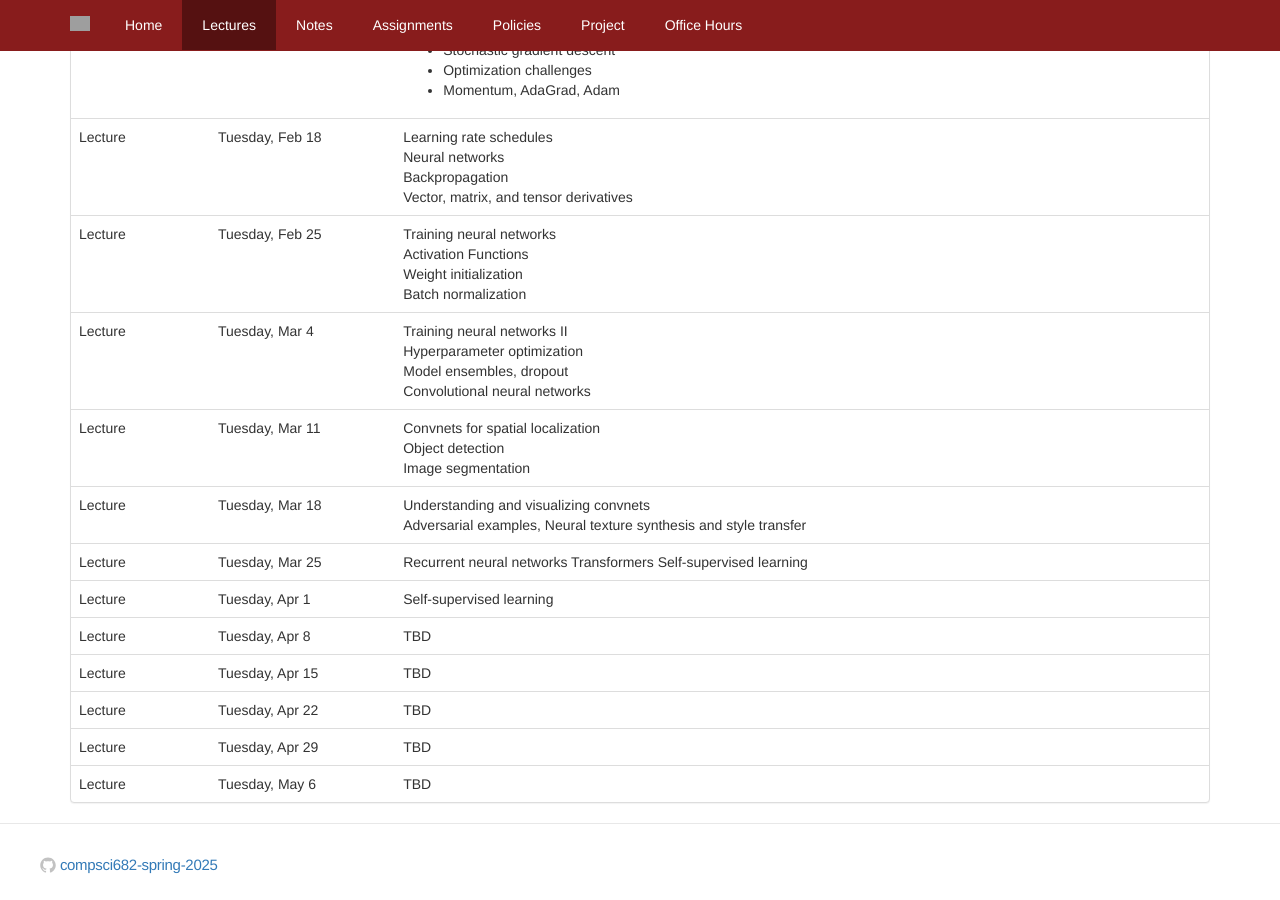
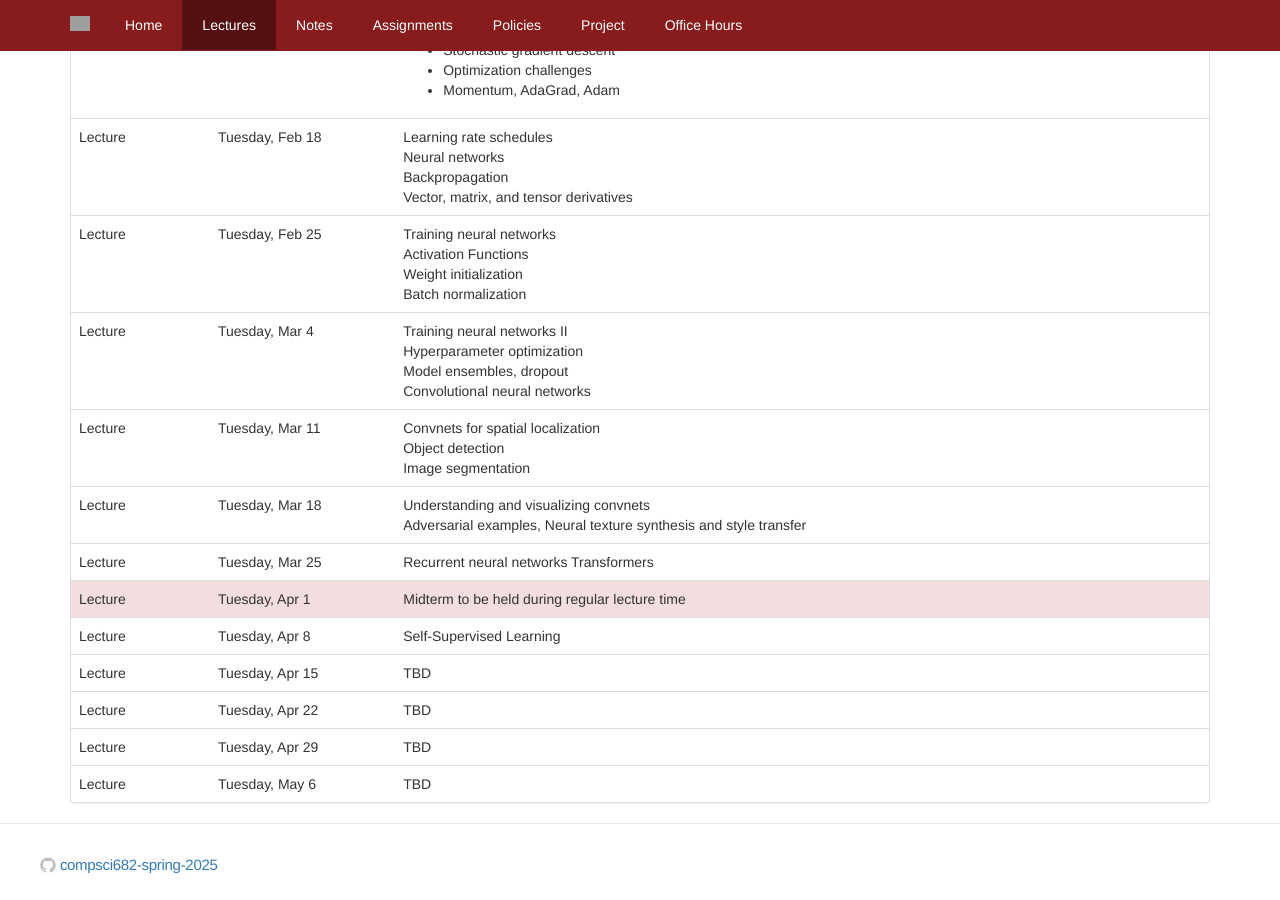
Before and after one commit to compsci682-spring2025/compsci682-spring2025.github.io, a Jekyll site: the page built from lectures.html, in a window 1280 px wide and 900 px high, scrolled down 549 px. Built offline with Jekyll 4.4.1, drawn with Linux system fonts in a browser that asks for light colours; grey boxes are pictures that could not be loaded.

Commit message:
updated lectures and project scoring

```diff
--- a/lectures.html
+++ b/lectures.html
@@ -272,7 +272,6 @@ permalink: /lectures.html
     <td>
     Recurrent neural networks
     Transformers
-    Self-supervised learning
     </td>
     <td>
       {% if release_day >= cur %}
@@ -283,11 +282,11 @@ permalink: /lectures.html
   </tr>
 
   {% assign cur = 56 | times: 86400 | plus: start %}
-  <tr>
+  <tr class="danger">
     <td>Lecture</td> <!-- Lecture 9 -->
     <td>{{ cur | date: "%A, %b %-d"}}</td>
     <td>
-    Self-supervised learning
+    Midterm to be held during regular lecture time
     </td>
     <td>
       {% if release_day >= cur %}
@@ -302,7 +301,7 @@ permalink: /lectures.html
     <td>Lecture</td> <!-- Lecture 10 -->
     <td>{{ cur | date: "%A, %b %-d"}}</td>
     <td>
-      TBD
+      Self-Supervised Learning
     </td>
     <td>
       {% if release_day >= cur %}
--- a/projects/index.html
+++ b/projects/index.html
@@ -176,10 +176,10 @@ description: Project
 
   <h2>Grading Policy</h2>
   <pre>
-  Final Project: 50% of final grade
+  Final Project: 40% of final grade
   - Proposal: 5% of final grade
-  - Milestone: 15% of final grade
-  - Final Report: 25% of final grade
+  - Milestone: 10% of final grade
+  - Final Report: 20% of final grade
      write-up (40% of Final Report):
       •  clarity, structure, language, references
       •  background literature survey, good understanding of the problem
```
